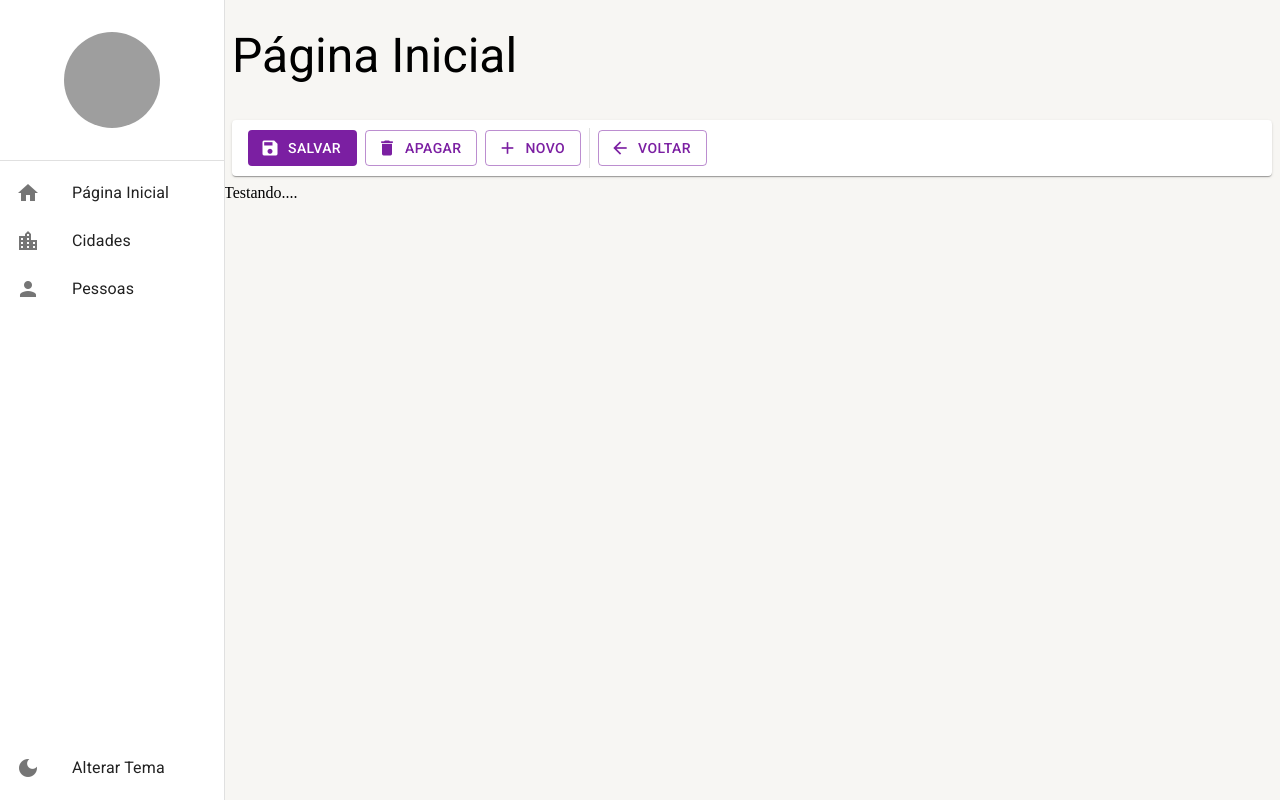
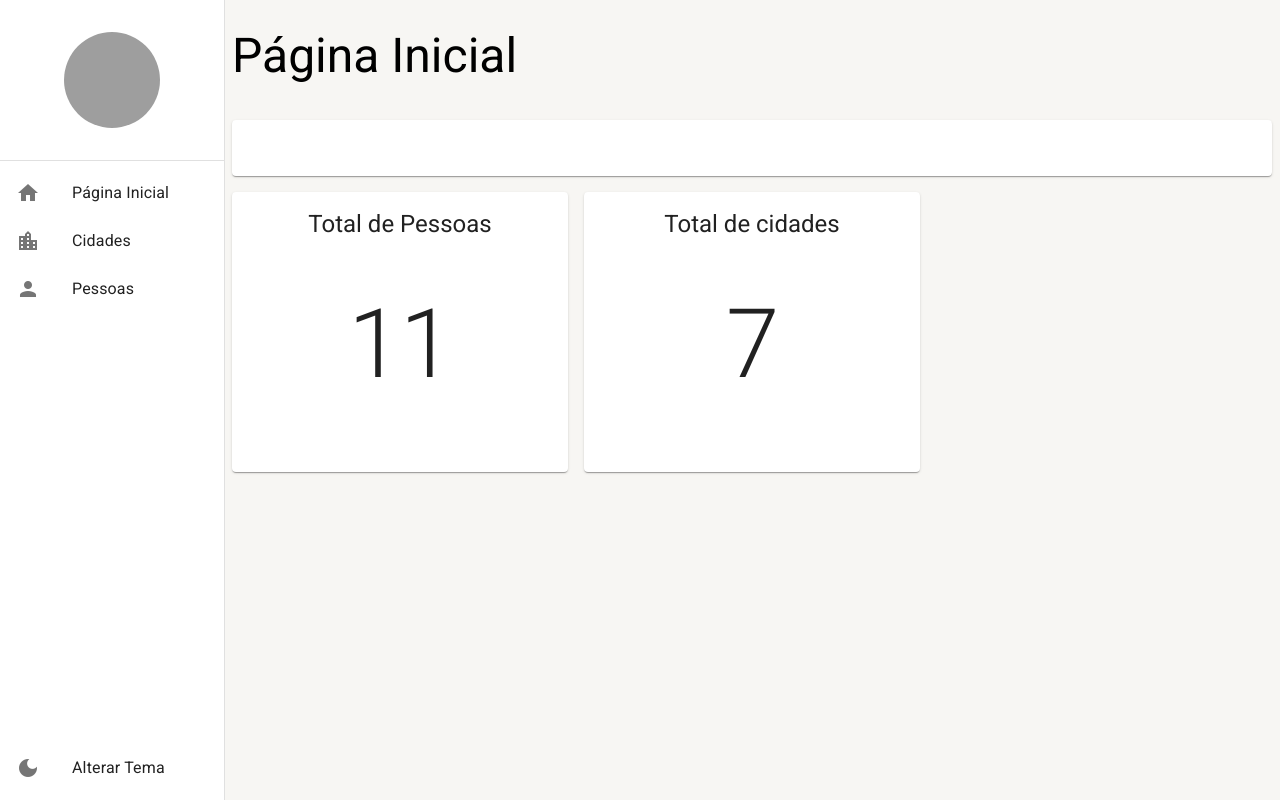
Before and after one commit to douglasdamasceno/Dashboard-com-Material-UI, a React (Create React App) app: page / in a window 1280 px wide. Built offline with nearby package versions, Linux system fonts and the light colour scheme; data requests are answered from the project's data file; grey boxes are pictures that could not be loaded.

Commit message:
feat: add tela inicial

```diff
--- a/mock/database.json
+++ b/mock/database.json
@@ -59,6 +59,12 @@
       "email": "douglasmdamasceno@gmail.com",
       "cityId": 3,
       "id": 15
+    },
+    {
+      "name": "Antonio Douglas Monteiro Damasceno",
+      "email": "douglasmdamasceno@gmail.com",
+      "cityId": 3,
+      "id": 16
     }
   ],
   "cidades": [
--- a/src/pages/Dashboard/index.tsx
+++ b/src/pages/Dashboard/index.tsx
@@ -1,15 +1,105 @@
-import React from 'react';
-import { DetailTool } from '../../shared/components';
+import { Box, Card, CardContent, Grid, Typography } from '@mui/material';
+import React, { useEffect, useState } from 'react';
+import { ListTool } from '../../shared/components';
 import {LayoutBasePage} from '../../shared/layouts';
+import { CityService } from '../../shared/services/api/CityService';
+import { PersonService } from '../../shared/services/api/PersonService';
 
 export const Dashboard: React.FC = () => {
+
+  const [isLoadingCities,setIsLoadingCities] = useState(false);
+  const [isLoadingPersons,setIsLoadingPersons] = useState(true);
+  const [totalCountCities,setTotalCountCities] = useState(0);
+  const [totalCountPerson,setTotalCountPerson] = useState(0);
+
+
+  useEffect(()=>{
+    setIsLoadingCities(true);
+    setIsLoadingPersons(true);
+
+    CityService.getAll(1)
+        .then(result=>{
+            if(result instanceof Error){
+                alert(result.message);
+            }else{
+                setTotalCountCities(result.totalCount);
+            }
+        }).finally(()=>{
+            setIsLoadingCities(false);
+        });
+
+    PersonService.getAll(1)
+        .then(result=>{
+            if(result instanceof Error){
+                alert(result.message);
+            }else{
+                setTotalCountPerson(result.totalCount);
+            }
+        }).finally(()=>{
+          setIsLoadingPersons(false);
+        });
+    },[]);
+
   return (
       <LayoutBasePage
         title='Página Inicial'
-        toolbar={<DetailTool  />}
+        toolbar={<ListTool isNewButtonVisible={false}  />}
 
         >
-          Testando....
+        <Box width="100%" display='flex'>
+          <Grid container margin={1} >
+            <Grid item container spacing={2} >
+              <Grid item xs={12} md={6} lg={4} xl={3}>
+                <Card>
+                  <CardContent>
+                    <Typography variant="h5" align='center' >
+                      Total de Pessoas
+                    </Typography>
+                    <Box padding={6} display="flex" justifyContent="center" alignItems="center">
+                    {
+                        !isLoadingPersons && (
+                          <Typography variant="h1" >
+                            {totalCountPerson}
+                          </Typography>
+                        )}
+                      {
+                        isLoadingPersons && (
+                          <Typography variant="h6" >
+                              Carregando...
+                          </Typography>
+                        )
+                      }
+                    </Box>
+                  </CardContent>
+                </Card>
+              </Grid>
+              <Grid item xs={12} md={6} lg={4} xl={3}>
+              <Card>
+                  <CardContent>
+                    <Typography variant="h5" align='center' >
+                      Total de cidades
+                    </Typography>
+                    <Box padding={6} display="flex" justifyContent="center" alignItems="center">
+                    {
+                        !isLoadingCities && (
+                          <Typography variant="h1" >
+                            {totalCountCities}
+                          </Typography>
+                        )}
+                      {
+                        isLoadingCities && (
+                          <Typography variant="h6" >
+                              Carregando...
+                          </Typography>
+                        )
+                      }
+                    </Box>
+                  </CardContent>
+                </Card>
+              </Grid>
+            </Grid>
+          </Grid>
+        </Box>
       </LayoutBasePage>
 
   );
```
